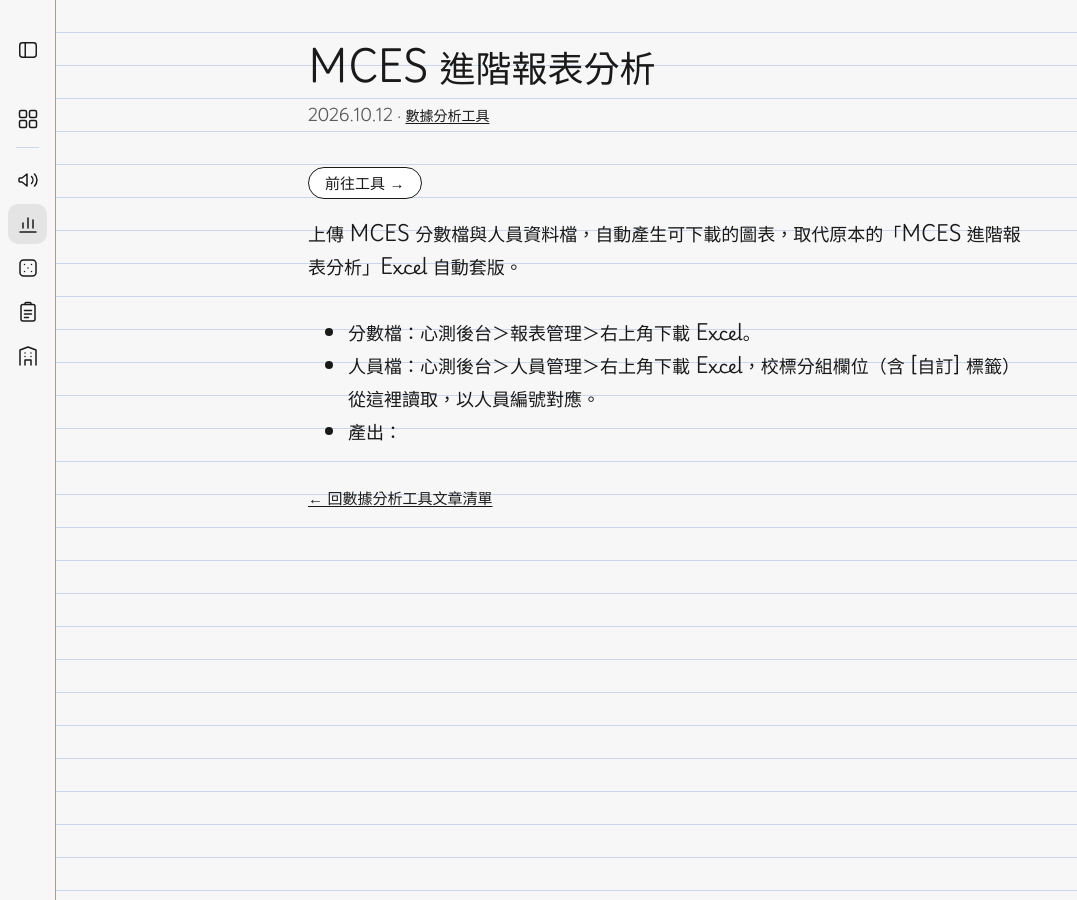
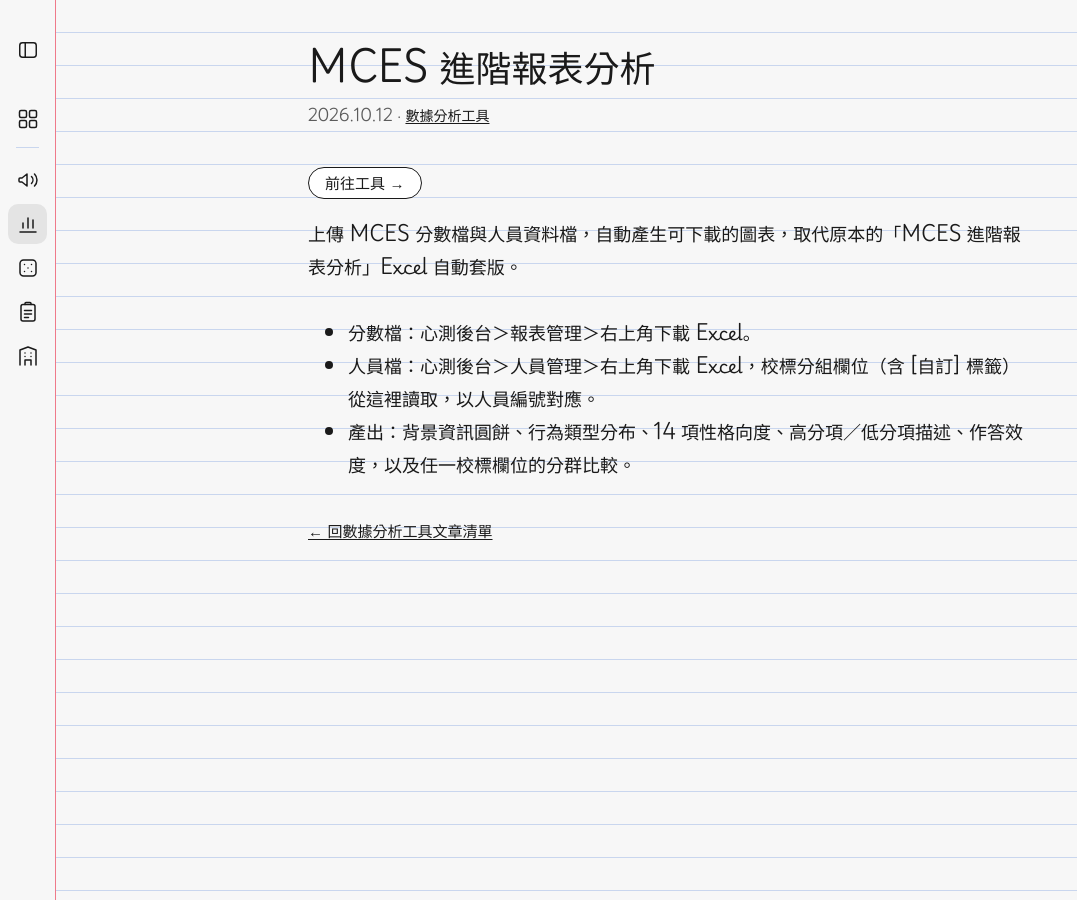
Before and after one commit to AdaSpeaking/AdaSpeaking.github.io, a Jekyll site: the page built from _posts/2026-10-12-mces-ir.md, in a window 1280 px wide. Shown: the whole page, without its empty margins (0-1077 px from the left). Built offline with Jekyll 4.4.1, drawn with Linux system fonts in a browser that asks for light colours; some web fonts are replaced.

Commit message:
Update _posts/2026-10-12-mces-ir.md (via Pages CMS)

```diff
--- a/_posts/2026-10-12-mces-ir.md
+++ b/_posts/2026-10-12-mces-ir.md
@@ -9,4 +9,4 @@
 
 - 分數檔：心測後台＞報表管理＞右上角下載 Excel。
 - 人員檔：心測後台＞人員管理＞右上角下載 Excel，校標分組欄位（含 [自訂] 標籤）從這裡讀取，以人員編號對應。
-- 產出：
+- 產出：背景資訊圓餅、行為類型分布、14 項性格向度、高分項／低分項描述、作答效度，以及任一校標欄位的分群比較。
```
